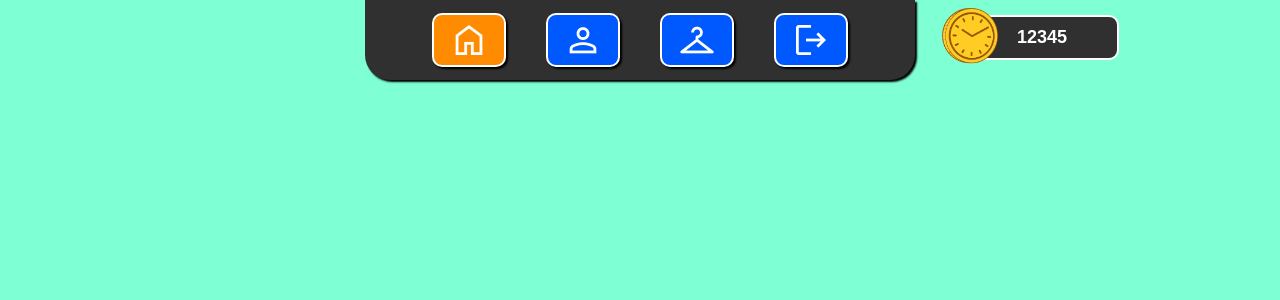
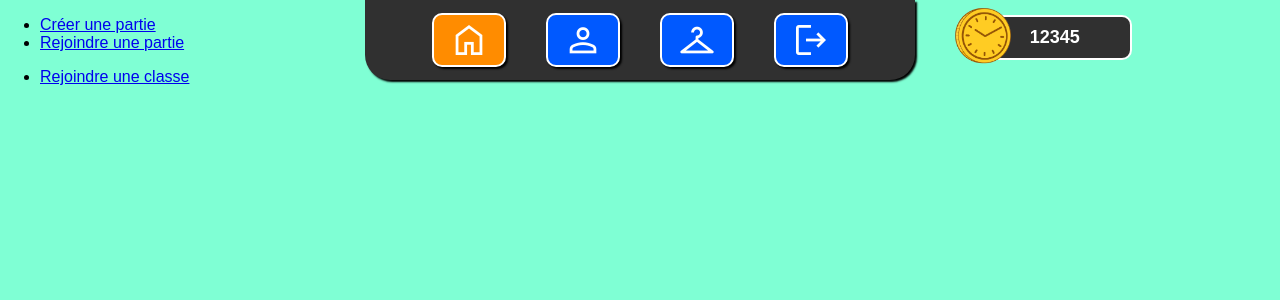
Before and after one commit to MatysMarrot/chronotravel, a PHP site: page /view/home.php in a window 1280 px wide. Shown: the top 300 px of the page. Run offline with PHP 8.4, Linux system fonts and the light colour scheme.

Commit message:
started buttons

```diff
--- a/view/header.viewpart.php
+++ b/view/header.viewpart.php
@@ -19,7 +19,7 @@
             </li>
         </ul>
     </nav>
-    <div>
+    <div id="number_chronocoin">
         <img src="img/chrono_coin.png" alt="ChronoCoins">
         <span>12345</span>
     </div>
--- a/view/home.php
+++ b/view/home.php
@@ -8,10 +8,21 @@
     </head>
 
     <body>
+
     <?php
       $currentPage = 'home';
       include(__DIR__.'/header.viewpart.php');
     ?>
 
+    <aside>
+      <ul>
+        <li id="create_party_button"><a href="#">Créer une partie</a></li>
+        <li id="join_party_button"><a href="#">Rejoindre une partie</a></li>
+      </ul>
+      <ul>
+        <li id="join_class_button"><a href="#">Rejoindre une classe</a></li>
+      </ul>
+    </aside>
+
     </body>
   </html>
--- a/view/style/header_style.css
+++ b/view/style/header_style.css
@@ -77,21 +77,21 @@ header nav ul li.active a i.material-symbols-outlined {
   background-color: #FF8C00;
 }
 
-header div {
+header div#number_chronocoin {
   position: absolute;
   top: 15px;
-  left: 75%;
+  left: 76%;
   display: flex;
   align-items: center;
 }
 
-header div img {
+header div#number_chronocoin img {
   width: 60px;
   position: absolute;
   left: -20px;
 }
 
-header div span {
+header div#number_chronocoin span {
   color: white;
   padding: 10px 25px 10px 55px;
   background-color: #303030;
```
